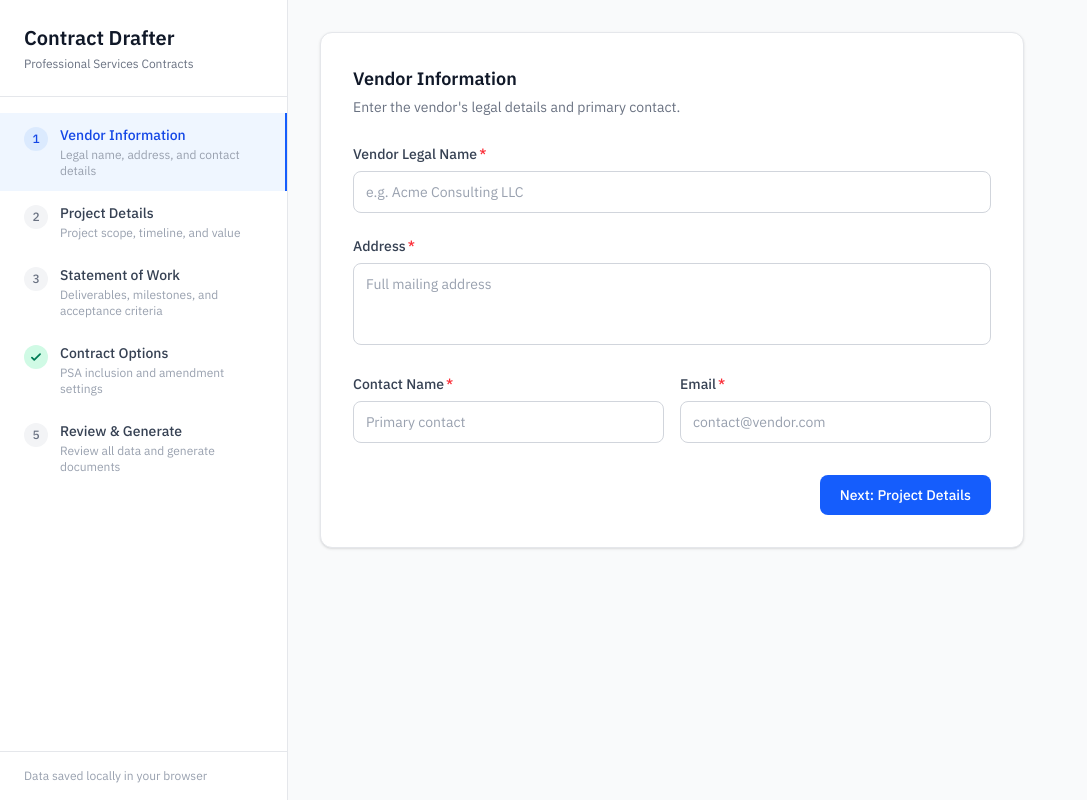
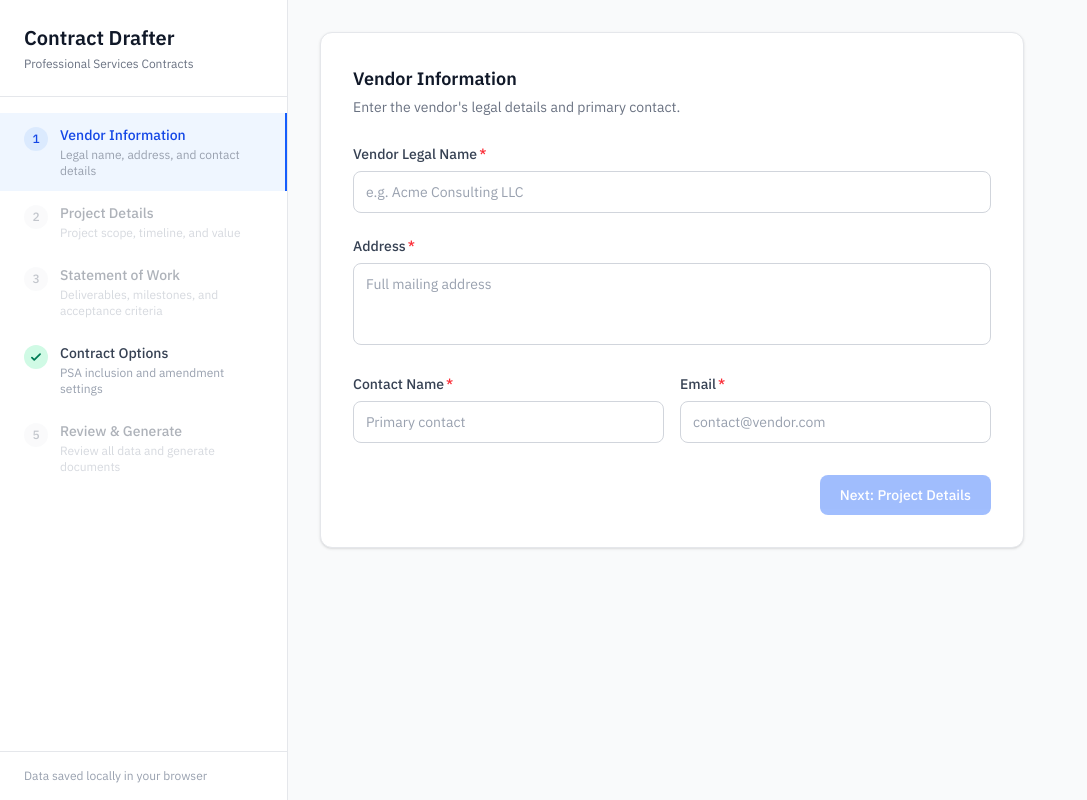
Before and after one commit to ikosoymeta/contract-drafter, a React (Vite) app: page / in a window 1280 px wide. Shown: the whole page, without its empty margins (0-1087 px from the left). Built offline with nearby package versions, Linux system fonts and the light colour scheme.

Commit message:
feat: per-step validation — disable Next button and sidebar until required fields complete

```diff
--- a/src/components/ProjectSection.tsx
+++ b/src/components/ProjectSection.tsx
@@ -8,6 +8,13 @@ interface Props {
 }
 
 export function ProjectSection({ data, onChange, onNext, onPrev }: Props) {
+  const isComplete =
+    data.projectName.trim() !== '' &&
+    data.projectDescription.trim() !== '' &&
+    data.startDate !== '' &&
+    data.endDate !== '' &&
+    data.totalValue > 0;
+
   return (
     <div>
       <h2 className="text-lg font-semibold text-gray-900 mb-1">Project Details</h2>
@@ -74,7 +81,12 @@ export function ProjectSection({ data, onChange, onNext, onPrev }: Props) {
         <button onClick={onPrev} className="btn-secondary">
           Back
         </button>
-        <button onClick={onNext} className="btn-primary">
+        <button
+          onClick={onNext}
+          disabled={!isComplete}
+          title={!isComplete ? 'Please fill in all required fields to continue' : undefined}
+          className="btn-primary disabled:opacity-40 disabled:cursor-not-allowed"
+        >
           Next: Statement of Work
         </button>
       </div>
--- a/src/components/SOWSection.tsx
+++ b/src/components/SOWSection.tsx
@@ -48,6 +48,16 @@ export function SOWSection({ data, onChange, onNext, onPrev }: Props) {
     }));
   };
 
+  // Require: at least one deliverable with a name, and acceptance criteria filled
+  const hasValidDeliverable =
+    data.deliverables.length > 0 && data.deliverables.every((d) => d.name.trim() !== '');
+  const isComplete = hasValidDeliverable && data.acceptanceCriteria.trim() !== '';
+
+  const missingItems: string[] = [];
+  if (data.deliverables.length === 0) missingItems.push('at least one deliverable');
+  else if (!hasValidDeliverable) missingItems.push('a name for each deliverable');
+  if (!data.acceptanceCriteria.trim()) missingItems.push('acceptance criteria');
+
   return (
     <div>
       <h2 className="text-lg font-semibold text-gray-900 mb-1">Statement of Work</h2>
@@ -56,7 +66,9 @@ export function SOWSection({ data, onChange, onNext, onPrev }: Props) {
       {/* Deliverables */}
       <div className="mb-8">
         <div className="flex items-center justify-between mb-3">
-          <h3 className="text-sm font-semibold text-gray-800">Deliverables</h3>
+          <h3 className="text-sm font-semibold text-gray-800">
+            Deliverables <span className="text-red-500">*</span>
+          </h3>
           <button onClick={addDeliverable} className="btn-secondary text-xs py-1.5 px-3">
             + Add Deliverable
           </button>
@@ -84,8 +96,8 @@ export function SOWSection({ data, onChange, onNext, onPrev }: Props) {
                     type="text"
                     value={d.name}
                     onChange={(e) => updateDeliverable(d.id, 'name', e.target.value)}
-                    placeholder="Deliverable name"
-                    className="input text-sm"
+                    placeholder="Deliverable name *"
+                    className={`input text-sm ${d.name.trim() === '' ? 'border-red-300 focus:border-red-400' : ''}`}
                   />
                   <input
                     type="date"
@@ -169,21 +181,35 @@ export function SOWSection({ data, onChange, onNext, onPrev }: Props) {
 
       {/* Acceptance Criteria */}
       <div className="mb-8">
-        <h3 className="text-sm font-semibold text-gray-800 mb-3">Acceptance Criteria</h3>
+        <h3 className="text-sm font-semibold text-gray-800 mb-3">
+          Acceptance Criteria <span className="text-red-500">*</span>
+        </h3>
         <textarea
           value={data.acceptanceCriteria}
           onChange={(e) => onChange({ acceptanceCriteria: e.target.value })}
           placeholder="Define the criteria for accepting deliverables (e.g., testing requirements, sign-off process, quality standards)..."
           rows={5}
-          className="input resize-none"
+          className={`input resize-none ${data.acceptanceCriteria.trim() === '' ? '' : ''}`}
         />
       </div>
 
-      <div className="mt-8 flex justify-between">
+      {/* Validation hint */}
+      {!isComplete && missingItems.length > 0 && (
+        <p className="text-xs text-amber-600 mb-4">
+          Required to continue: {missingItems.join(', ')}.
+        </p>
+      )}
+
+      <div className="mt-2 flex justify-between">
         <button onClick={onPrev} className="btn-secondary">
           Back
         </button>
-        <button onClick={onNext} className="btn-primary">
+        <button
+          onClick={onNext}
+          disabled={!isComplete}
+          title={!isComplete ? 'Please fill in all required fields to continue' : undefined}
+          className="btn-primary disabled:opacity-40 disabled:cursor-not-allowed"
+        >
           Next: Contract Options
         </button>
       </div>
--- a/src/components/Sidebar.tsx
+++ b/src/components/Sidebar.tsx
@@ -8,6 +8,8 @@ interface Props {
 }
 
 export function Sidebar({ activeSection, onSectionClick, isSectionComplete }: Props) {
+  const activeIdx = sections.findIndex((s) => s.id === activeSection);
+
   return (
     <aside className="w-72 bg-white border-r border-gray-200 min-h-screen flex flex-col">
       <div className="px-6 py-6 border-b border-gray-200">
@@ -15,16 +17,28 @@ export function Sidebar({ activeSection, onSectionClick, isSectionComplete }: Pr
         <p className="text-xs text-gray-500 mt-1">Professional Services Contracts</p>
       </div>
       <nav className="flex-1 py-4">
-        {sections.map((section, idx) => (
-          <SidebarItem
-            key={section.id}
-            section={section}
-            index={idx}
-            isActive={activeSection === section.id}
-            isComplete={isSectionComplete(section.id)}
-            onClick={() => onSectionClick(section.id)}
-          />
-        ))}
+        {sections.map((section, idx) => {
+          const isComplete = isSectionComplete(section.id);
+          const isActive = activeSection === section.id;
+
+          // A step is clickable if:
+          // - it's already complete, OR
+          // - it's the currently active step, OR
+          // - it's a previous step (idx < activeIdx)
+          const isClickable = isComplete || isActive || idx < activeIdx;
+
+          return (
+            <SidebarItem
+              key={section.id}
+              section={section}
+              index={idx}
+              isActive={isActive}
+              isComplete={isComplete}
+              isClickable={isClickable}
+              onClick={() => isClickable && onSectionClick(section.id)}
+            />
+          );
+        })}
       </nav>
       <div className="px-6 py-4 border-t border-gray-200 text-xs text-gray-400">
         Data saved locally in your browser
@@ -38,19 +52,27 @@ function SidebarItem({
   index,
   isActive,
   isComplete,
+  isClickable,
   onClick,
 }: {
   section: SectionConfig;
   index: number;
   isActive: boolean;
   isComplete: boolean;
+  isClickable: boolean;
   onClick: () => void;
 }) {
   return (
     <button
       onClick={onClick}
+      disabled={!isClickable}
+      title={!isClickable ? 'Complete the current step to unlock this section' : undefined}
       className={`w-full text-left px-6 py-3 flex items-start gap-3 transition-colors ${
-        isActive ? 'bg-blue-50 border-r-2 border-blue-600' : 'hover:bg-gray-50'
+        isActive
+          ? 'bg-blue-50 border-r-2 border-blue-600'
+          : isClickable
+            ? 'hover:bg-gray-50 cursor-pointer'
+            : 'cursor-not-allowed opacity-40'
       }`}
     >
       <span
--- a/src/components/VendorSection.tsx
+++ b/src/components/VendorSection.tsx
@@ -7,6 +7,12 @@ interface Props {
 }
 
 export function VendorSection({ data, onChange, onNext }: Props) {
+  const isComplete =
+    data.vendorLegalName.trim() !== '' &&
+    data.vendorAddress.trim() !== '' &&
+    data.vendorContactName.trim() !== '' &&
+    data.vendorEmail.trim() !== '';
+
   return (
     <div>
       <h2 className="text-lg font-semibold text-gray-900 mb-1">Vendor Information</h2>
@@ -57,7 +63,12 @@ export function VendorSection({ data, onChange, onNext }: Props) {
       </div>
 
       <div className="mt-8 flex justify-end">
-        <button onClick={onNext} className="btn-primary">
+        <button
+          onClick={onNext}
+          disabled={!isComplete}
+          title={!isComplete ? 'Please fill in all required fields to continue' : undefined}
+          className="btn-primary disabled:opacity-40 disabled:cursor-not-allowed"
+        >
           Next: Project Details
         </button>
       </div>
```
